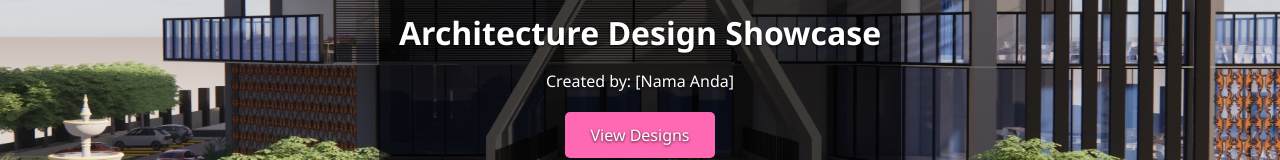
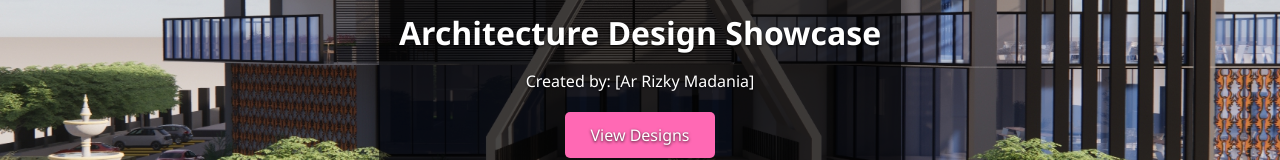
Before and after one commit to Gimm17/landingpageqr, a plain HTML site: page index.html in a window 1280 px wide. Shown: the part 326-486 px from the top of the page. Drawn offline with Linux system fonts and the light colour scheme.

Commit message:
index.html

```diff
--- a/index.html
+++ b/index.html
@@ -65,7 +65,7 @@
 <body>
     <div class="container">
         <h1>Architecture Design Showcase</h1>
-        <p>Created by: [Nama Anda]</p>
+        <p>Created by: [Ar Rizky Madania]</p>
         <a href="https://drive.google.com/drive/folders/1Y-8uxg_IQ5gebefu97wXcGOeKFIwkMqp" class="button">View
             Designs</a>
     </div>
```
